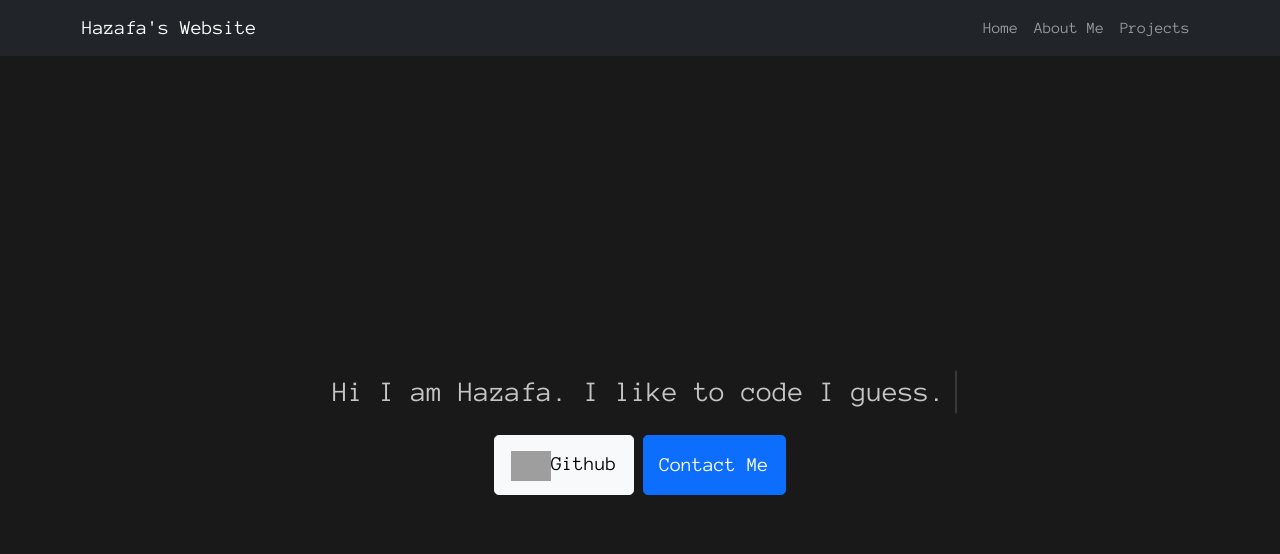
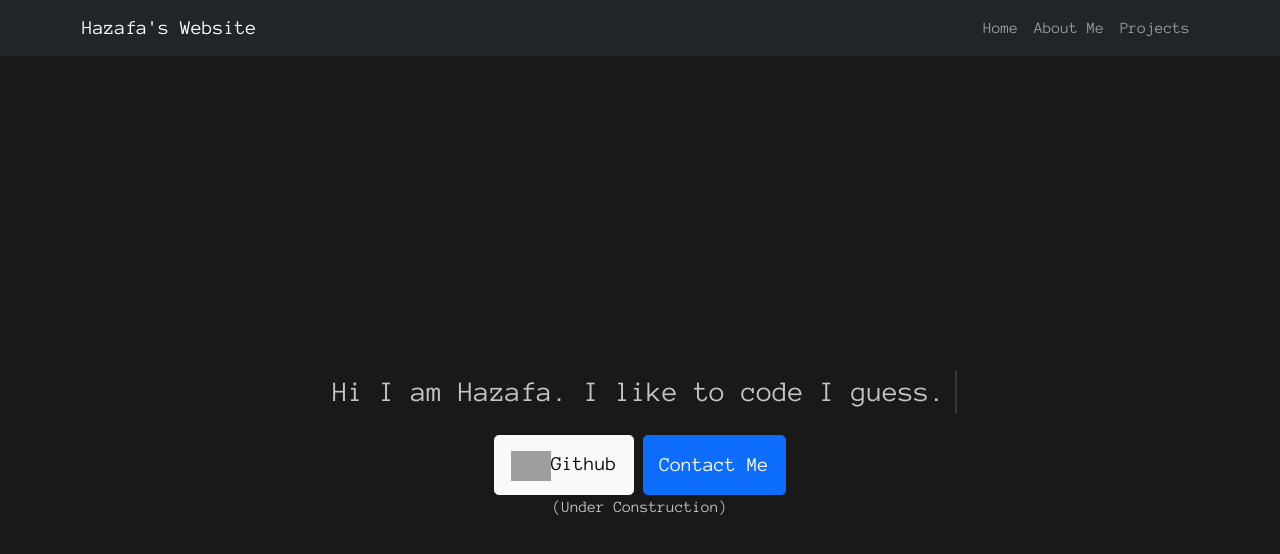
Before and after one commit to HazafaTan/HazafaTan.github.io, a plain HTML site: page index.html in a window 1280 px wide. Both pictures are taken after a click on the link "Hazafa's Website". Drawn offline with nearby package versions, Linux system fonts and the light colour scheme; grey boxes are pictures that could not be loaded.

Commit message:
changed home screen text

```diff
--- a/index.html
+++ b/index.html
@@ -24,7 +24,6 @@
       $("#nav-placeholder").load("nav.html");
     });
     </script>
-
      <script src="https://cdn.jsdelivr.net/npm/bootstrap@5.0.2/dist/js/bootstrap.bundle.min.js" integrity="sha384-MrcW6ZMFYlzcLA8Nl+NtUVF0sA7MsXsP1UyJoMp4YLEuNSfAP+JcXn/tWtIaxVXM" crossorigin="anonymous"></script>
      <p class="line-1 anim-typewriter">Hi I am Hazafa. I like to code I guess.</p>
      <div class="container animate__animated animate__fadeInUp animate__delay-5s">
@@ -37,6 +36,7 @@
                 }
               </script>
         <button type="button" class="btn btn-primary btn-lg" style="height:60px">Contact Me</button>
+        <p>(Under Construction)</p>
         </div>
         </div>
       </div>
```
